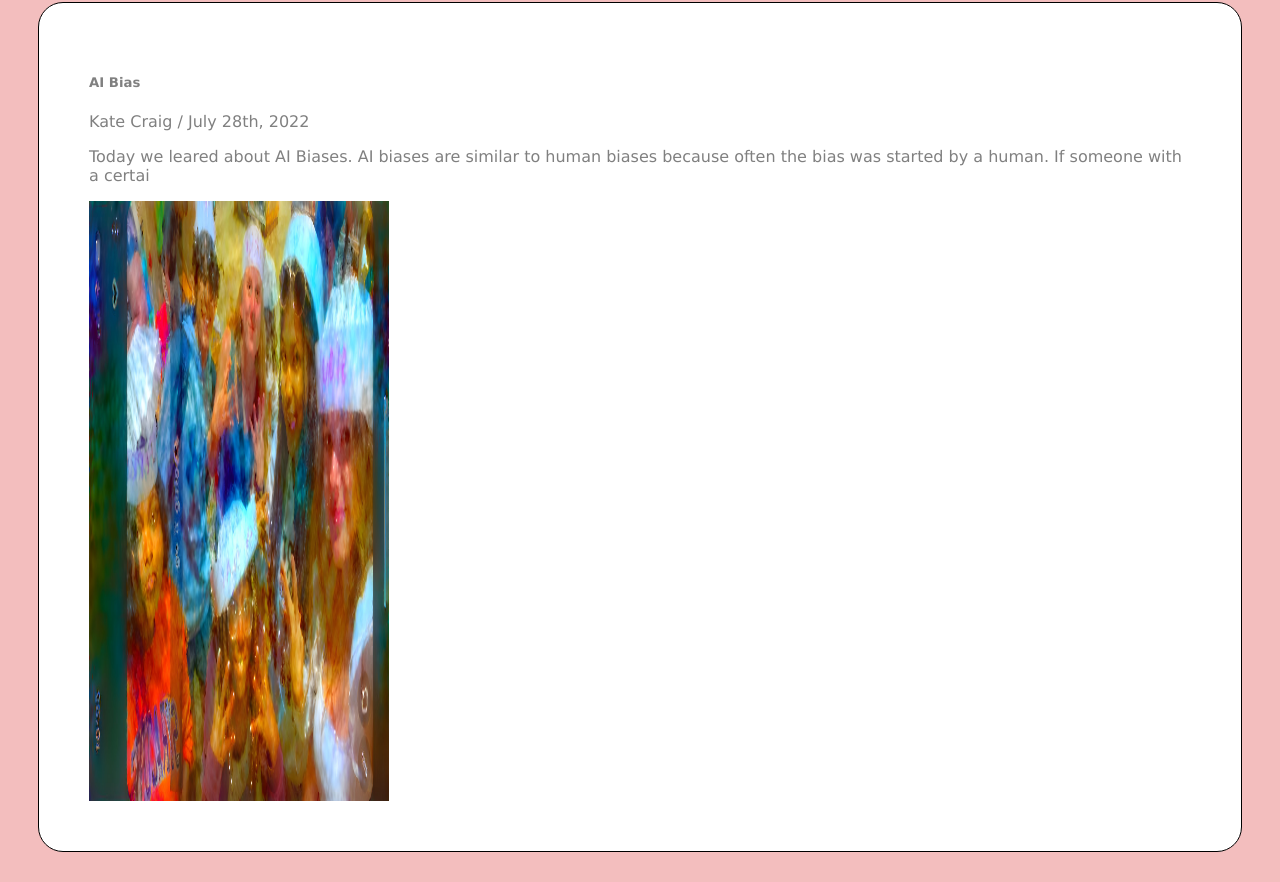
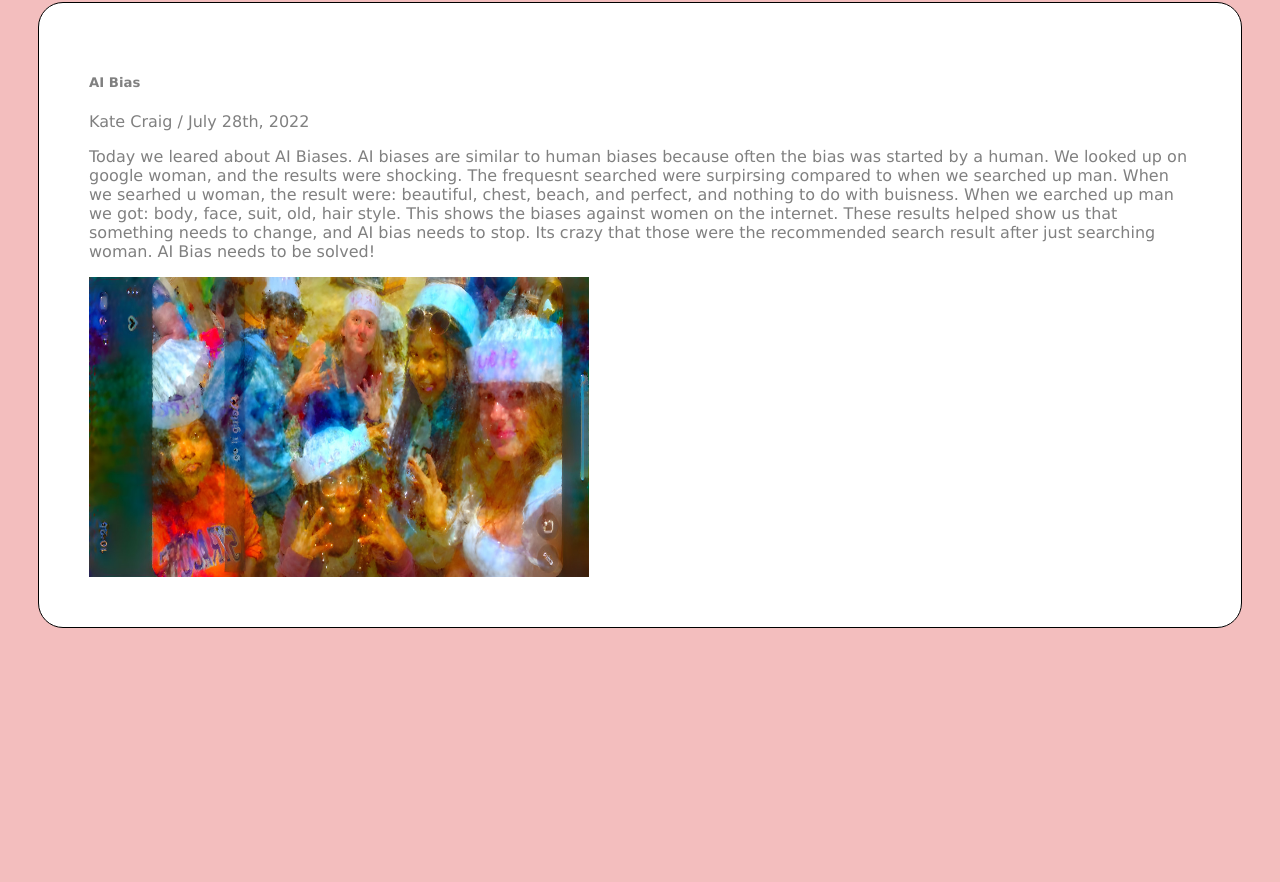
Before and after one commit to theitgirls/kacraig, a plain HTML site: page blog.html in a window 1280 px wide. Shown: the part 4248-5130 px from the top of the page. After the commit the page ends 4906 px from the top, so only its background shows below. Drawn offline with Linux system fonts and the light colour scheme.

Commit message:
Add files via upload

```diff
--- a/blog.html
+++ b/blog.html
@@ -140,11 +140,14 @@
             <h5> AI Bias </h5>
             <p> Kate Craig / July 28th, 2022</p>
             <p>
-                Today we leared about AI Biases. AI biases are similar to human biases because often the bias was started by a human. If someone with a certai
+                Today we leared about AI Biases. AI biases are similar to human biases because often the bias was started by a human. We looked up on google woman, and the results were shocking. The frequesnt searched
+                were surpirsing compared to when we searched up man. When we searhed u woman, the result were: beautiful, chest, beach, and perfect, and nothing to do with buisness. When we earched up man we got: body,
+                face, suit, old, hair style. This shows the biases against women on the internet. These results helped show us that something needs to change, and AI bias needs to stop. Its crazy that those were the
+                recommended search result after just searching woman. AI Bias needs to be solved!
             </p>
             <img src="dreamphotothing.png" alt="the photo"
-                 width="300"
-                 height="600">
+                 width="500"
+                 height="300">
             </div>
 
 
```
